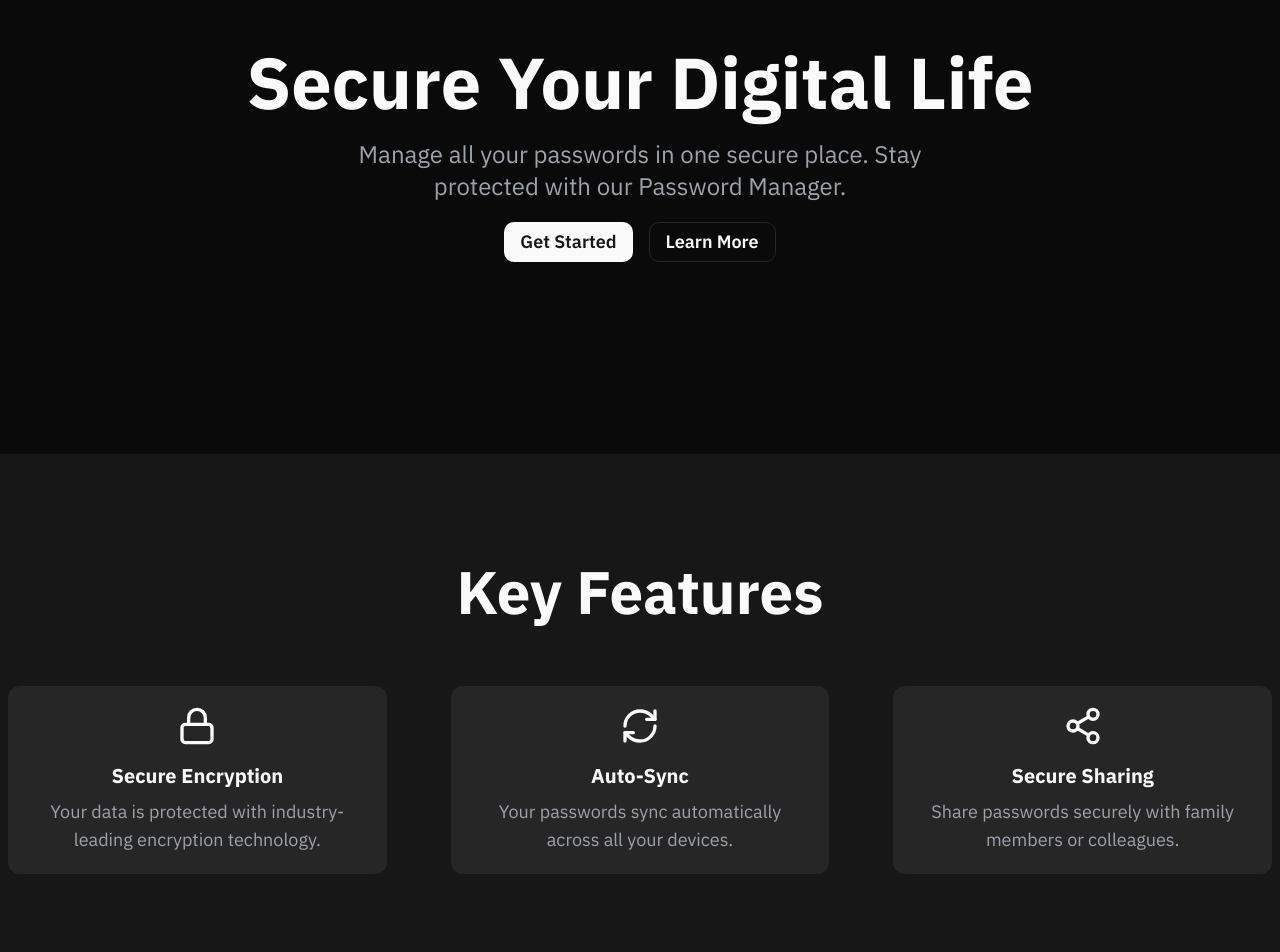
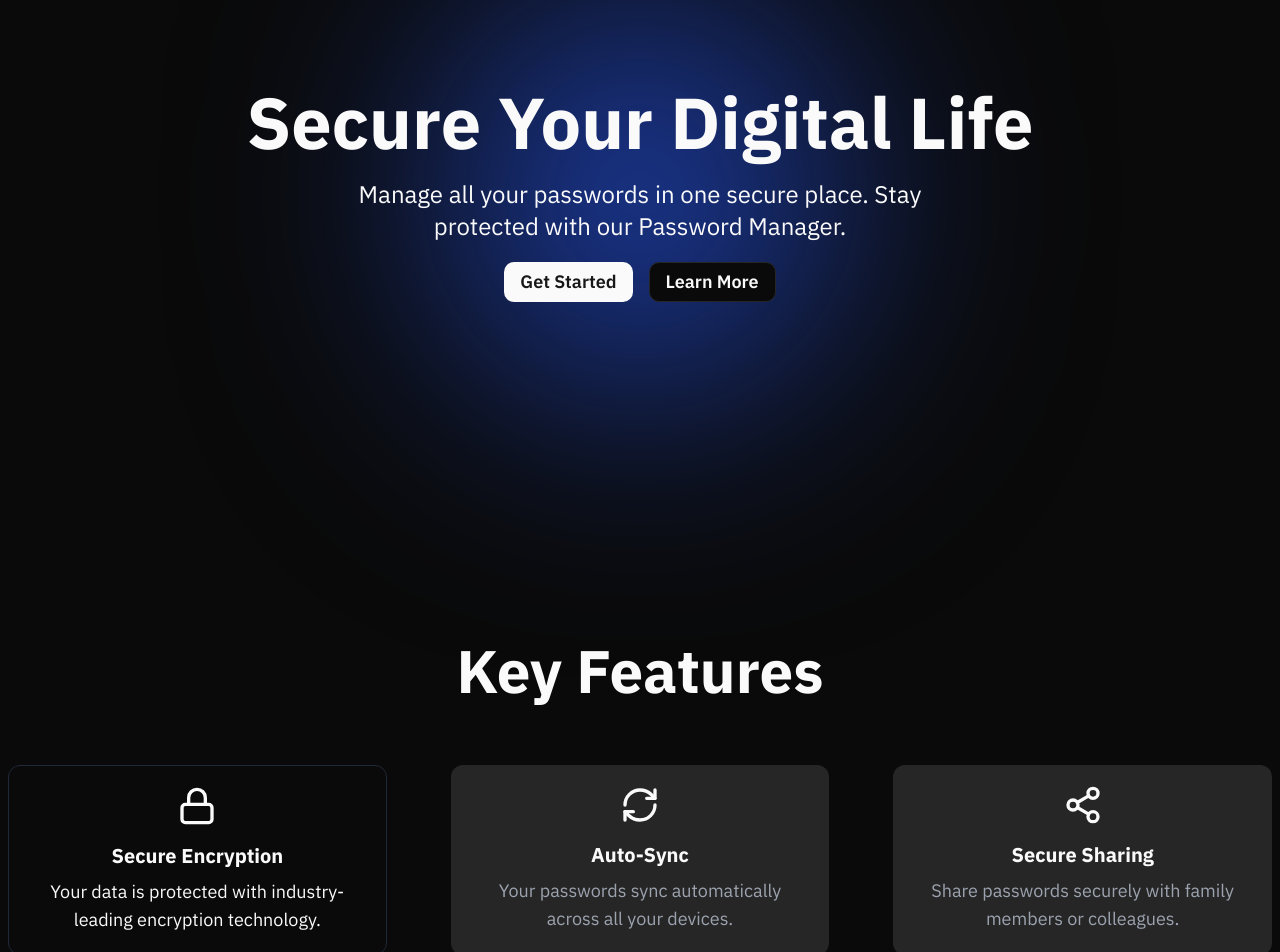
Before and after one commit to KrishT0/Password-Manager-Frontend, a React (Vite) app: page / in a window 1280 px wide. Shown: the part 200-1152 px from the top of the page. Built offline with nearby package versions, Linux system fonts and the light colour scheme.

Commit message:
framer motion added

```diff
--- a/package.json
+++ b/package.json
@@ -22,6 +22,7 @@
     "axios": "^1.7.7",
     "class-variance-authority": "^0.7.0",
     "clsx": "^2.1.1",
+    "framer-motion": "^11.9.0",
     "lucide-react": "^0.438.0",
     "react": "^18.3.1",
     "react-dom": "^18.3.1",
--- a/src/pages/home/index.jsx
+++ b/src/pages/home/index.jsx
@@ -1,6 +1,7 @@
 import React from "react";
 import { Link } from "react-router-dom";
 import HomeLayout from "@/layouts/HomeLayout";
+import { motion } from "framer-motion";
 
 //lucid icon imports
 import { Lock, RefreshCw, Share2 } from "lucide-react";
@@ -23,29 +24,53 @@ function HomePage() {
           </Link>
         </nav>
       </header>
-      <section className="max-w-[1440px] mx-auto p-2 flex justify-center gap-3 min-[1000px]:gap-5 flex-col items-center h-[60vh] sm:h-[75vh]">
-        <h1 className="text-3xl sm:text-5xl min-[1000px]:text-7xl text-primary font-bold">
+      <section className="max-w-[1440px] mx-auto p-2 flex justify-center gap-3 min-[1000px]:gap-5 flex-col items-center h-[60vh] sm:h-[85vh] relative">
+        <div className="absolute bg-blue-800 h-56 sm:h-64  md:h-96 aspect-square  rounded-full filter blur-[70px] sm:blur-[100px] md:blur-[130px] -z-10"></div>
+        <motion.h1
+          className="text-3xl sm:text-5xl min-[1000px]:text-7xl text-primary font-bold"
+          initial={{ opacity: 0, y: 50 }}
+          animate={{ opacity: 1, y: 0 }}
+          transition={{ duration: 0.5 }}
+        >
           Secure Your Digital Life
-        </h1>
-        <p className="text-lg sm:text-xl min-[1000px]:text-2xl text-gray-400 font-normal sm:w-1/2 text-center">
+        </motion.h1>
+        <motion.p
+          className="text-lg sm:text-xl min-[1000px]:text-2xl font-normal sm:w-1/2 text-center"
+          initial={{ opacity: 0, y: 50 }}
+          animate={{ opacity: 1, y: 0 }}
+          transition={{ duration: 0.5, delay: 0.2 }}
+        >
           Manage all your passwords in one secure place. Stay protected with our
           Password Manager.
-        </p>
-        <div className="space-x-4">
+        </motion.p>
+        <motion.div
+          className="space-x-4"
+          initial={{ opacity: 0, y: -50 }}
+          animate={{ opacity: 1, y: 0 }}
+          transition={{ duration: 0.5, delay: 0.4 }}
+        >
           <Button className="min-[1000px]:text-lg">Get Started</Button>
-          <Button variant="outline" className="min-[1000px]:text-lg ">
+          <Button variant="outline" className=" min-[1000px]:text-lg ">
             Learn More
           </Button>
-        </div>
+        </motion.div>
       </section>
-      <section className=" bg-primary-foreground">
+      <section className="">
         <div className="max-w-[1440px] mx-auto p-2 pb-5 flex flex-col gap-16 items-center justify-center min-h-[65vh]">
-          <h1 className="text-4xl mt-5 md:text-6xl font-bold">Key Features</h1>
+          <motion.h1
+            className="text-4xl mt-5 md:text-6xl font-bold"
+            initial={{ opacity: 0, y: 50 }}
+            whileInView={{ opacity: 1, y: 0 }}
+            transition={{ duration: 0.5 }}
+          >
+            Key Features
+          </motion.h1>
           <div className="grid gap-16 sm:grid-cols-2 md:grid-cols-3">
-            <div className="flex flex-col items-center space-y-2 border-gray-800 bg-secondary p-5 rounded-lg">
+            <div className="flex flex-col items-center overflow-hidden space-y-2 border-gray-800 border p-5 rounded-lg relative">
+              {/* <div className="absolute blur-3xl -z-10 bg-yellow-500 aspect-square rounded-full h-40"></div> */}
               <Lock className="h-10 w-10 mb-2" />
               <h3 className="text-xl font-bold">Secure Encryption</h3>
-              <p className="text-lg text-gray-400  text-center">
+              <p className="text-lg   text-center">
                 Your data is protected with industry-leading encryption
                 technology.
               </p>
@@ -67,7 +92,8 @@ function HomePage() {
           </div>
         </div>
       </section>
-      <section className=" max-w-[1440px] px-2 mx-auto h-[60vh] flex flex-col items-center justify-center space-y-4 text-center">
+      <section className=" max-w-[1440px] px-2 mx-auto overflow-hidden h-[60vh] flex flex-col items-center justify-center space-y-4 text-center relative">
+        {/* <div className="absolute aspect-square w-60 rounded-full left-40 -z-10 fliter blur-[80px] bg-blue-600"></div> */}
         <div className="space-y-2">
           <h2 className="text-3xl font-semibold  sm:text-5xl">
             Start Securing Your Passwords Today
```
Also changed, not shown: 1 other file (tests, documents, lock files or other folders).
